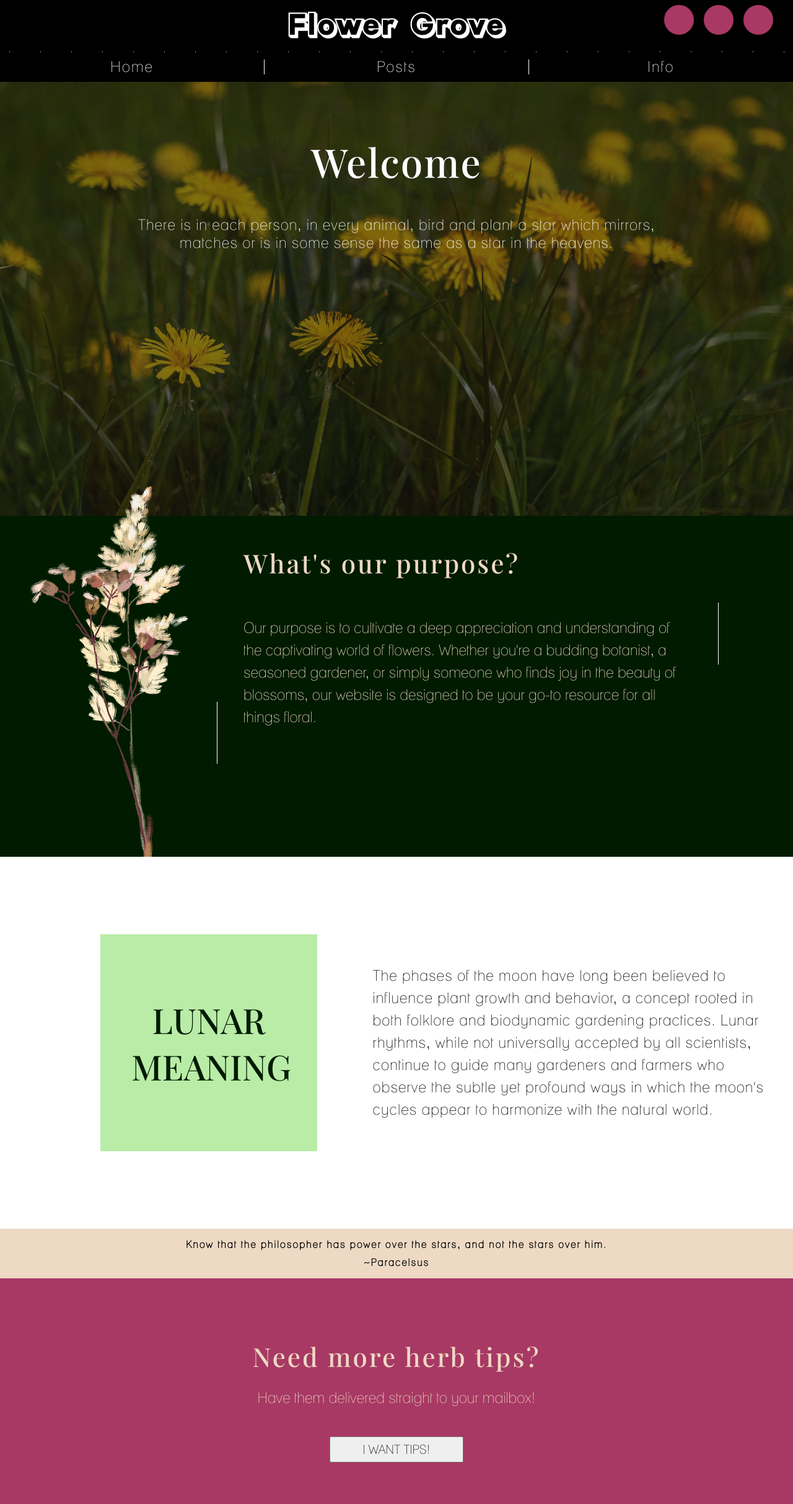
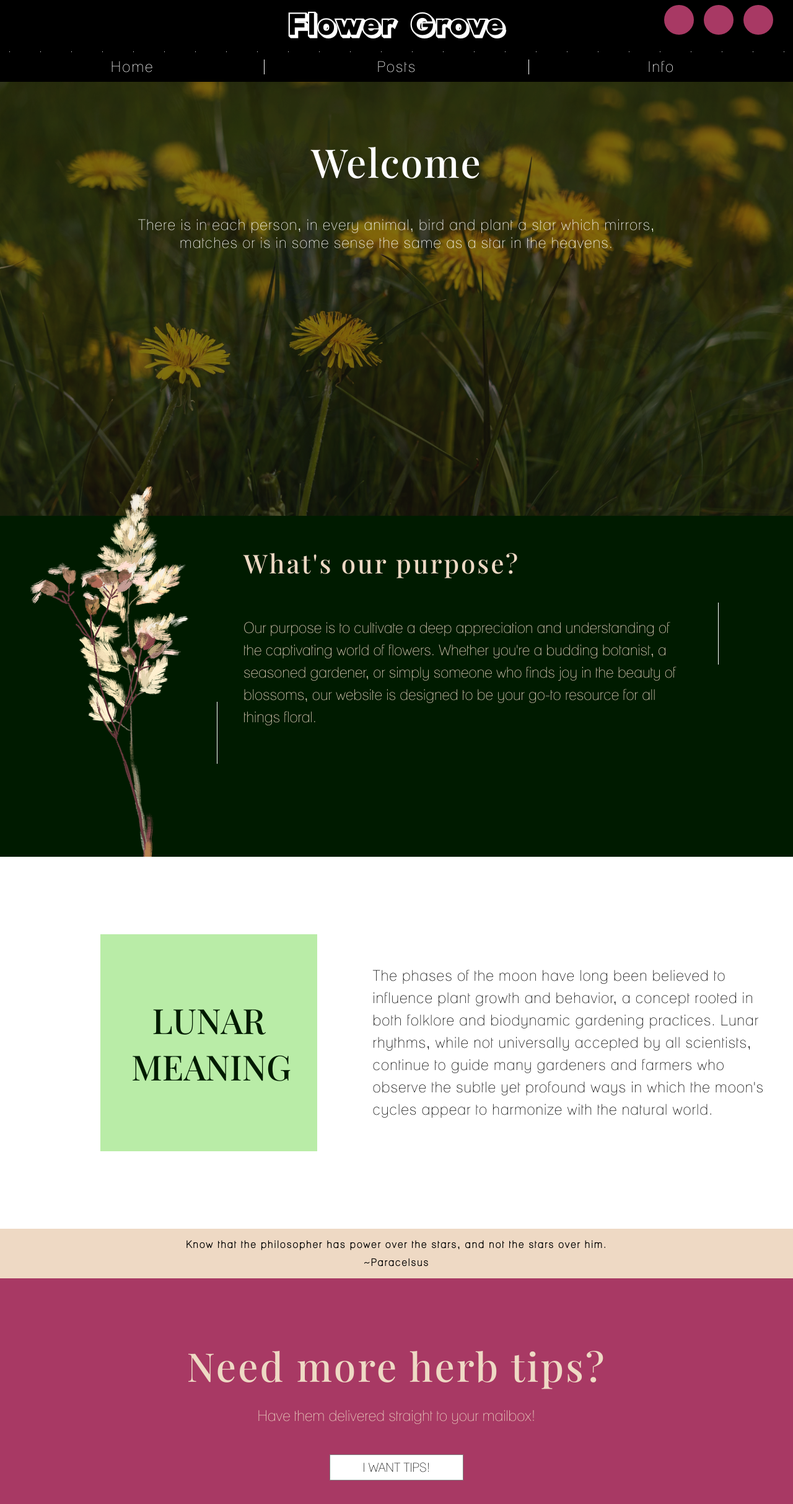
Before and after one commit to robuspospolitus/flower-grove, a React (Create React App) app: page / in a window 1280 px wide. Shown: the top 2426 px of the page at 62% size. Built offline with nearby package versions, Linux system fonts and the light colour scheme.

Commit message:
Animations

```diff
--- a/package.json
+++ b/package.json
@@ -8,6 +8,7 @@
     "@testing-library/user-event": "^13.5.0",
     "react": "^18.3.1",
     "react-dom": "^18.3.1",
+    "react-intersection-observer": "^9.13.0",
     "react-scripts": "^5.0.1",
     "sass": "^1.77.8",
     "web-vitals": "^2.1.4"
--- a/src/App.scss
+++ b/src/App.scss
@@ -14,6 +14,9 @@
 * {
   font-family: regularFont;
 }
+body {
+  overflow-x: hidden;
+}
 h2 {
   font-size: 42px;
   font-family: fancyFont;
--- a/src/components/objects/Newsletter.js
+++ b/src/components/objects/Newsletter.js
@@ -31,7 +31,7 @@ export default function Newsletter() {
                     </form>
                 </div>
             }
-            {isSubmitted && <h2>THANK YOU!</h2>}
+            {isSubmitted && <h2 className='thanks'>THANK YOU!</h2>}
         </div>
     );
 }
--- a/src/components/objects/SquareBlock.js
+++ b/src/components/objects/SquareBlock.js
@@ -1,13 +1,17 @@
 import '../../styles/styles/squareblock.scss';
 import '../../styles/styles/breakpoints-squareblock.scss'
+import {useInView} from "react-intersection-observer";
 
 export default function SquareBlock() {
-
+    const { ref, inView, entry } = useInView({
+        /* Optional options */
+        threshold: 0,
+      });
 
     return (
         <div className="squareblock-wrapper">
-            <div className="square">
-                <p>LUNAR MEANING</p>
+            <div className={`square ${inView ? "square-animation":""}`} ref={ref} >
+                <p>{`LUNAR MEANING`}</p>
             </div>
             <div className="outside-square-text">
                 <p>
--- a/src/styles/styles/navigation.scss
+++ b/src/styles/styles/navigation.scss
@@ -1,4 +1,13 @@
 @use '../modules/variables';
+
+@keyframes hover {
+    from {background-color: black;}
+    to {background-color: variables.$primary-color-a;}
+}
+@keyframes unhover {
+    from {background-color: variables.$primary-color-a;}
+    to {background-color: black;}
+}
 
 .navigation-bar {
     height: 48px;
@@ -13,12 +22,20 @@
         text-align: center;
         width: 100%;
         line-height: 48px;
+        margin-left: 1px;
+        animation-name: unhover;
+        animation-duration: 1s;
+
     }
     .navigation-link:link, .navigation-link:visited {
         text-decoration: none;
         color: white;
+        animation-name: unhover;
+        animation-duration: 1s;
     }
     .navigation-link:hover {
+        animation-name: hover;
+        animation-duration: 0.5s;
         background-color: variables.$primary-color-a;
     }
     .separator{
--- a/src/styles/styles/newsletter.scss
+++ b/src/styles/styles/newsletter.scss
@@ -1,4 +1,23 @@
 @use '../modules/variables';
+
+@keyframes formAppear {
+    from {background-color: variables.$primary-color-c;}
+    to {background-color: variables.$primary-color-d;}
+}
+@keyframes elementsAppear {
+    from {opacity: 0;}
+    to {opacity: 1;}
+}
+@keyframes button {
+    from {letter-spacing: 0; opacity: 1;}
+    to {letter-spacing: 1px; opacity: 0.8;}
+}
+@keyframes unbutton {
+    from {letter-spacing: 1px; opacity: 0.8;}
+    to {letter-spacing: 0; opacity: 1;}
+}
+
+
 
 .newsletter-wrapper {
     background-color: variables.$primary-color-c;
@@ -7,7 +26,7 @@
     h2 {
         margin: auto;
         text-align: center;
-        font-size: 42px;
+        font-size: 64px;
         color: variables.$primary-color-d;
     }
     p{
@@ -26,6 +45,16 @@
             height: 42px;
             font-size: 20px;
             width: 216px;
+            background-color: white;
+            border: 1px solid gray;
+            animation-name: unbutton;
+            animation-duration: 1s;
+        }
+        button:hover {
+            animation-name: button;
+            animation-duration: 1s;
+            letter-spacing: 1px;
+            opacity: 0.8;
         }
     }
 
@@ -33,19 +62,25 @@
         background-color: variables.$primary-color-d;
         width: 70vw;
         max-width: 600px;
-        height: 144px;
+        height: 160px;
         margin: auto;
         margin-top: 20px;
         border: 0px;
         border-radius: 25px;
         padding-top: 24px;
+
+        animation-name: formAppear;
+        animation-duration: 3s;
+
         input {
             width: 70%;
-            height: 24px;
+            height: 32px;
             border: 1px solid darkgray ;
             border-radius: 5px;
             margin: 8px;
             margin-left: 15%;
+            animation-name: elementsAppear;
+            animation-duration: 3s;
         }
         button {
             width: 50%;
@@ -54,7 +89,12 @@
             border-radius: 5px;
             margin: 8px;
             margin-left: 25%;
+            animation-name: elementsAppear;
+            animation-duration: 3s;
 
         }
     }
+    .thanks {
+        font-size: 48px;
+    }
 }
--- a/src/styles/styles/squareblock.scss
+++ b/src/styles/styles/squareblock.scss
@@ -1,4 +1,10 @@
 @use "../modules/variables";
+
+
+@keyframes squareAppear {
+    from { opacity: 0; transform: translateX(-120px);}
+    to {opacity: 1; transform: translateX(0);}
+}
 
 .squareblock-wrapper {
     position: absolute;
@@ -14,6 +20,12 @@
             font-family: fancyFont;
             color: variables.$primary-color-a;
         }
+
+    }
+    .square-animation {
+        animation-name: squareAppear;
+        animation-duration: 1s;
+
     }
     .outside-square-text {
         p {
```
Also changed, not shown: 1 other file (tests, documents, lock files or other folders).
